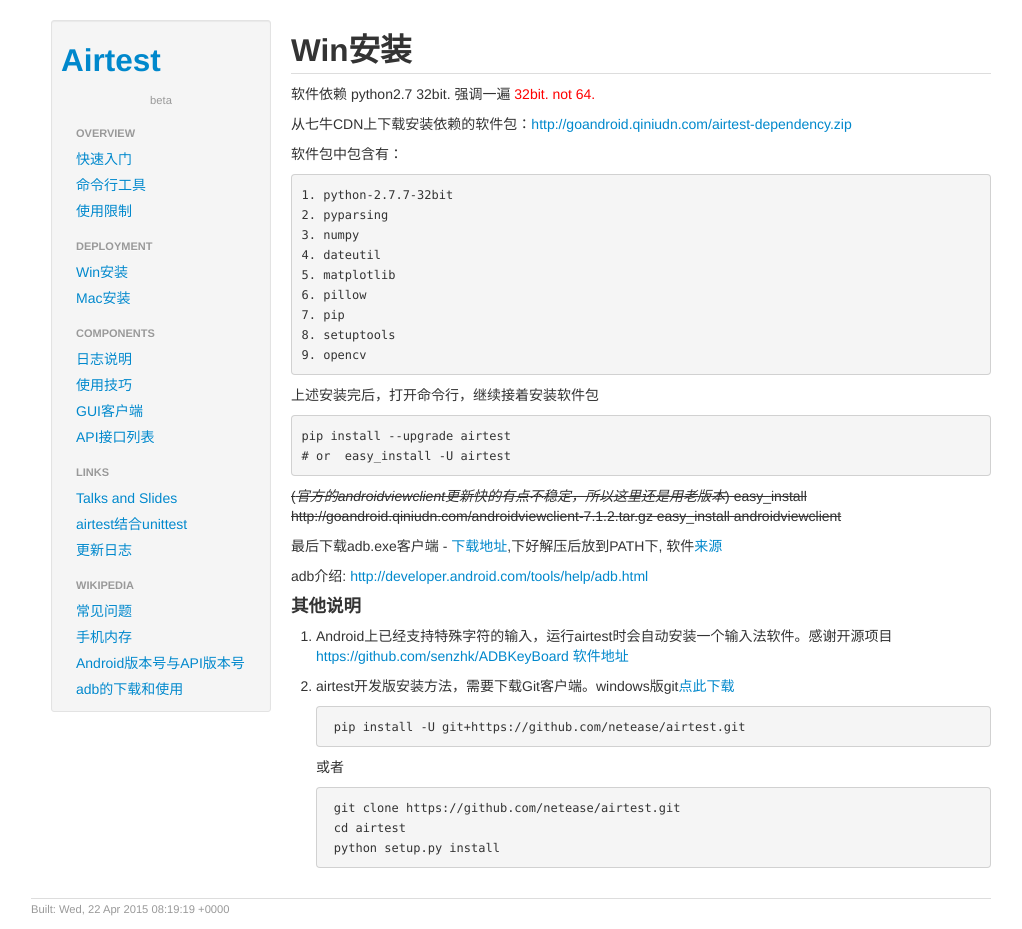
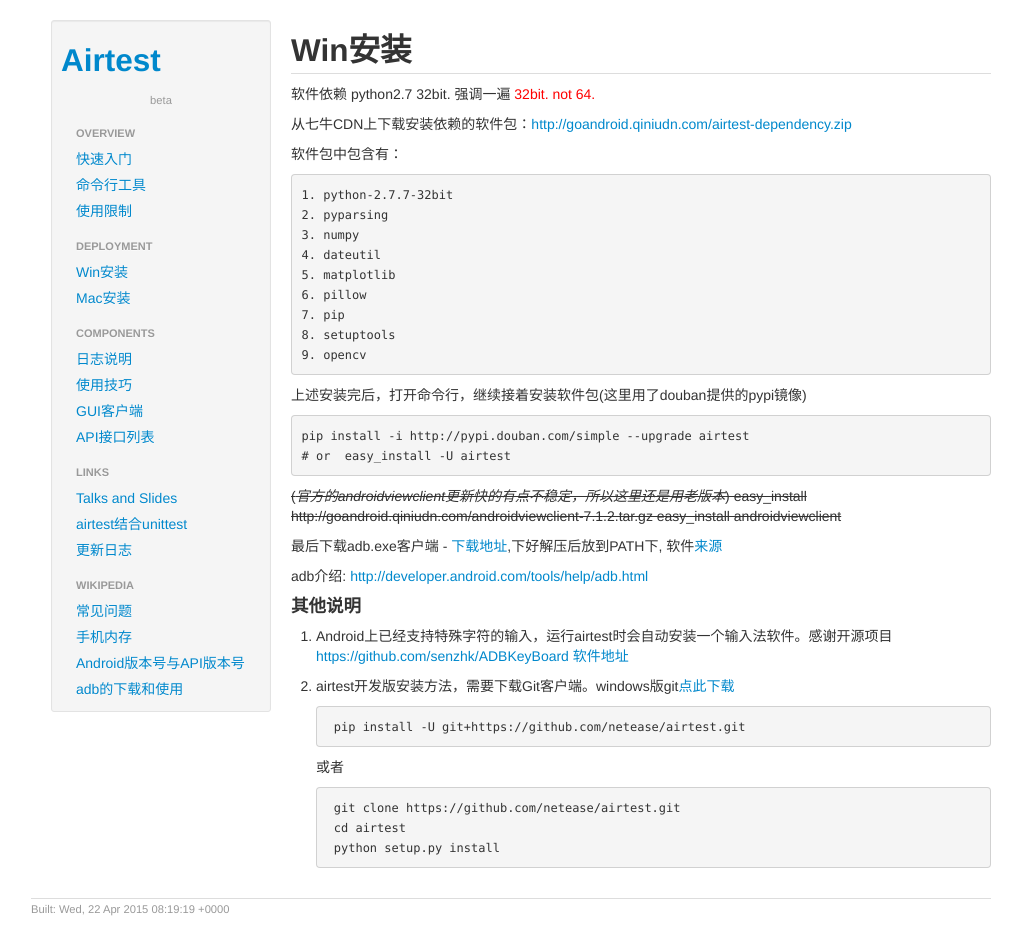
Before and after one commit to NetEase/airtest, a Jekyll site: the page built from _posts/2014-10-10-deployment-win.md, in a window 1280 px wide. Shown: the whole page, without its empty margins (119-1141 px from the left). Built offline with Jekyll 4.4.1, drawn with Linux system fonts in a browser that asks for light colours; comment, search, counter and statistics services are not loaded.

Commit message:
use douban pypi

```diff
--- a/_posts/2014-10-10-deployment-win.md
+++ b/_posts/2014-10-10-deployment-win.md
@@ -21,9 +21,9 @@
     8. setuptools
     9. opencv
 
-上述安装完后，打开命令行，继续接着安装软件包
+上述安装完后，打开命令行，继续接着安装软件包(这里用了douban提供的pypi镜像)
 
-	pip install --upgrade airtest
+	pip install -i http://pypi.douban.com/simple --upgrade airtest
 	# or  easy_install -U airtest
 
 <del>(*官方的androidviewclient更新快的有点不稳定，所以这里还是用老版本*)
```
Also changed, not shown: _posts/2014-10-10-deployment-mac.md (+1 -1 lines).
